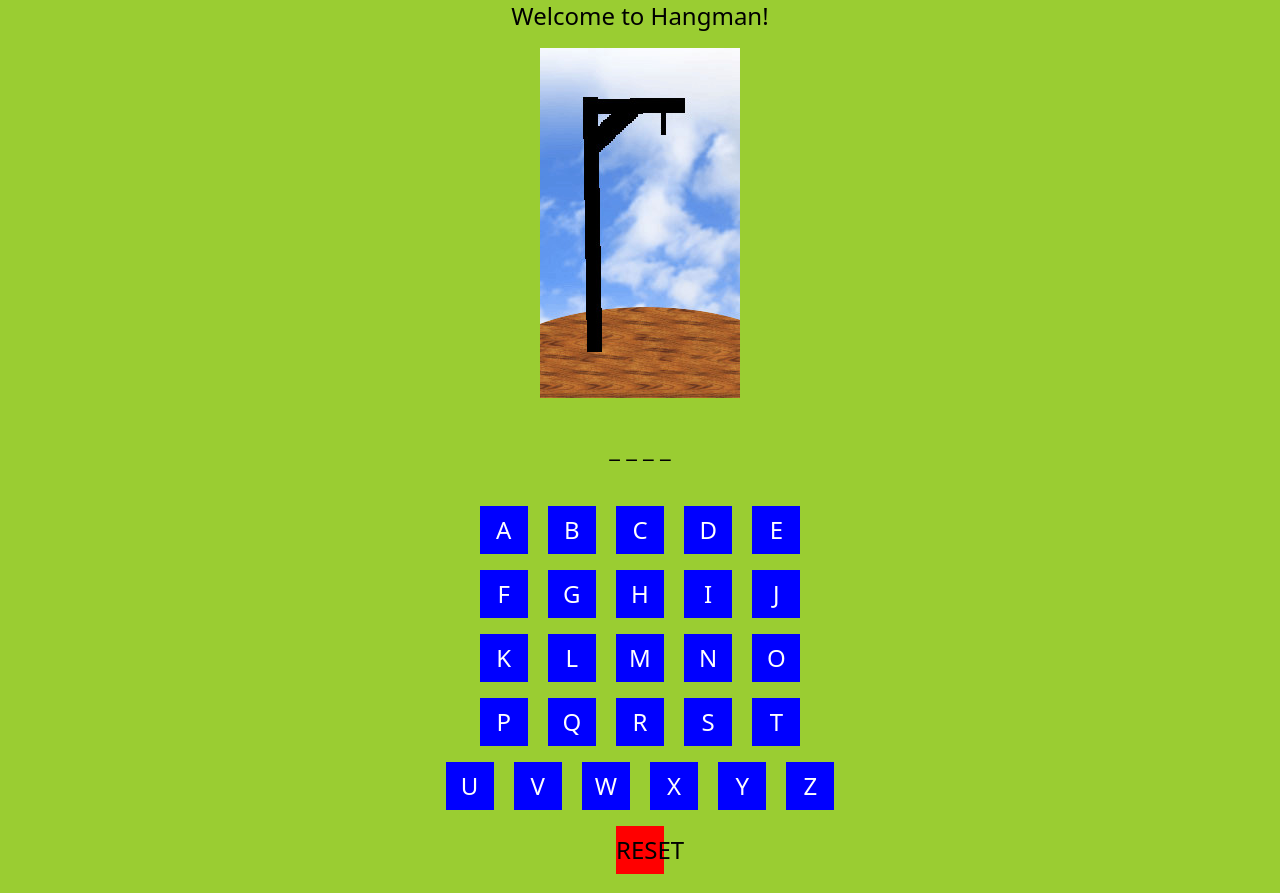
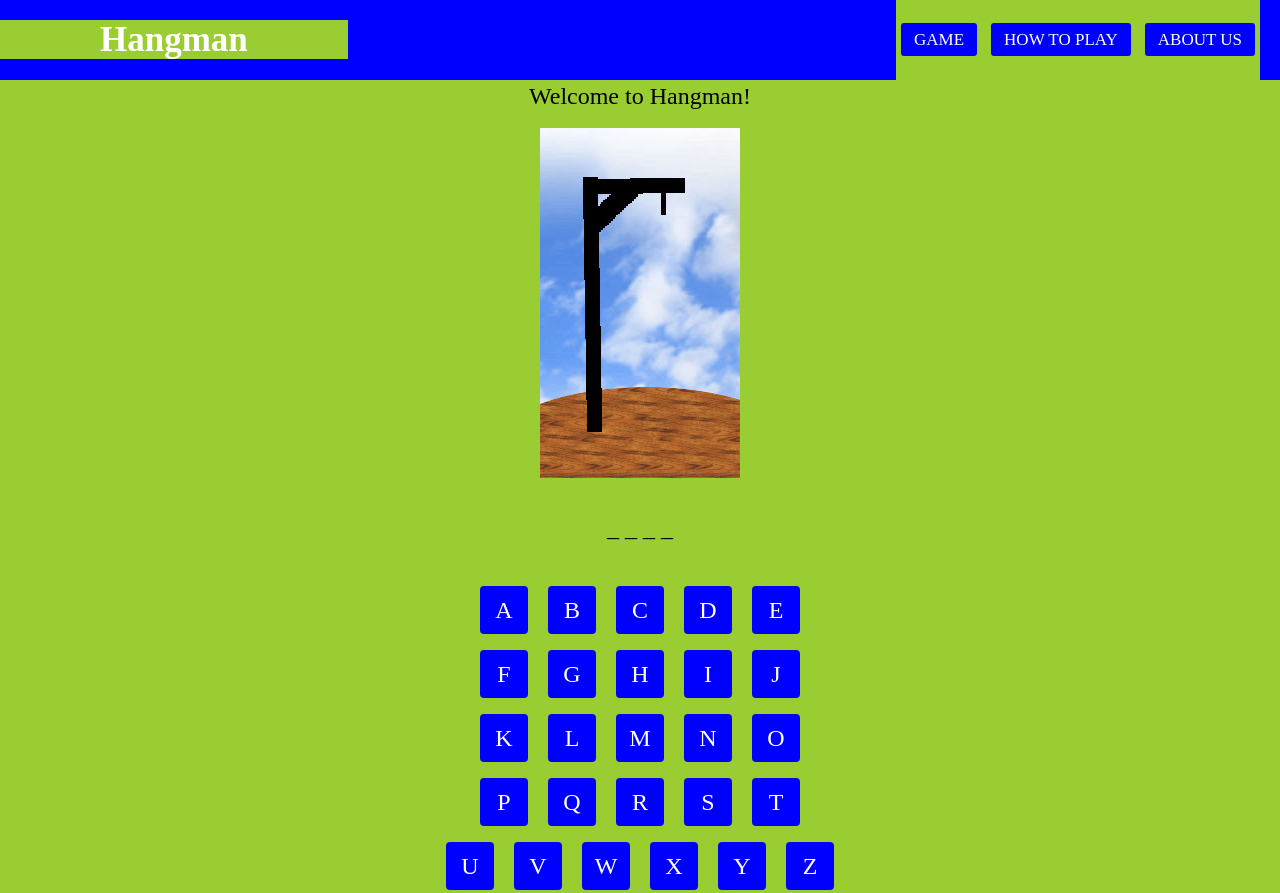
Before and after one commit to mmeru/cpsc349-project-3-, a website with bundled scripts: page index.html in a window 1280 px wide. Shown: the top 893 px of the page. Built offline with nearby package versions, Linux system fonts and the light colour scheme.

Commit message:
navbar and changes to styling

```diff
--- a/index.html
+++ b/index.html
@@ -8,6 +8,14 @@
     <link rel="stylesheet" href="main.css">
   </head>
   <body>
+    <nav>
+      <label class="logo">Hangman</label>
+      <ul>
+        <li><a href="#">Game</a> </li>
+        <li><a href="#">How to play</a> </li>
+        <li><a href="#">About us</a> </li>
+      </ul>
+    </nav>
     <main>
         <h1 class="text-center text-2xl pb-4">Welcome to Hangman!</h1>
         <div class="m-auto w-auto h-2/5 pb-8 justify-center items-center">
--- a/input.css
+++ b/input.css
@@ -3,7 +3,54 @@
 @tailwind utilities;
 
 *{
+    padding: 0;
+    margin: 0;
+    text-decoration: none;
+    box-sizing: border-box;
+}
+
+body{
+    font-family: montserrat;
     background-color: yellowgreen;
+}
+
+nav{
+    background: blue;
+    height: 80px;
+    width: 100%;
+}
+
+label.logo{
+    color: white;
+    font-size: 35px;
+    line-height: 80px;
+    padding: 0 100px;
+    font-weight: bold;
+}
+
+nav ul{
+    float: right;
+    margin-right: 20px;
+}
+
+nav ul li{
+    display: inline-block;
+    line-height: 80px;
+    margin: 0 5px;
+}
+
+nav ul li a{
+    background-color: blue;
+    color: white;
+    font-size: 17px;
+    padding: 7px 13px;
+    border-radius: 3px;
+    text-transform: uppercase;
+}
+
+nav ul li a:hover{
+    color:blue;
+    background-color: white;
 }
 .show{
     display: block;
@@ -24,6 +71,7 @@
     margin: 0.5rem;
     width: 3rem;
     height: 3rem;
+    border-radius: 4px;
 }
 
 .alphabet:hover {
@@ -34,12 +82,14 @@
 .resetbtn {
     font-size:1.5rem;
     background-color: red;
+    color: white;
     margin: 0.5rem;
-    width: 3rem;
+    width: 5.5rem;
     height: 3rem;
+    border-radius: 4px;
 }
 
-.reset:hover {
+.resetbtn:hover {
     color:red;
     background-color: white;
 }
```
